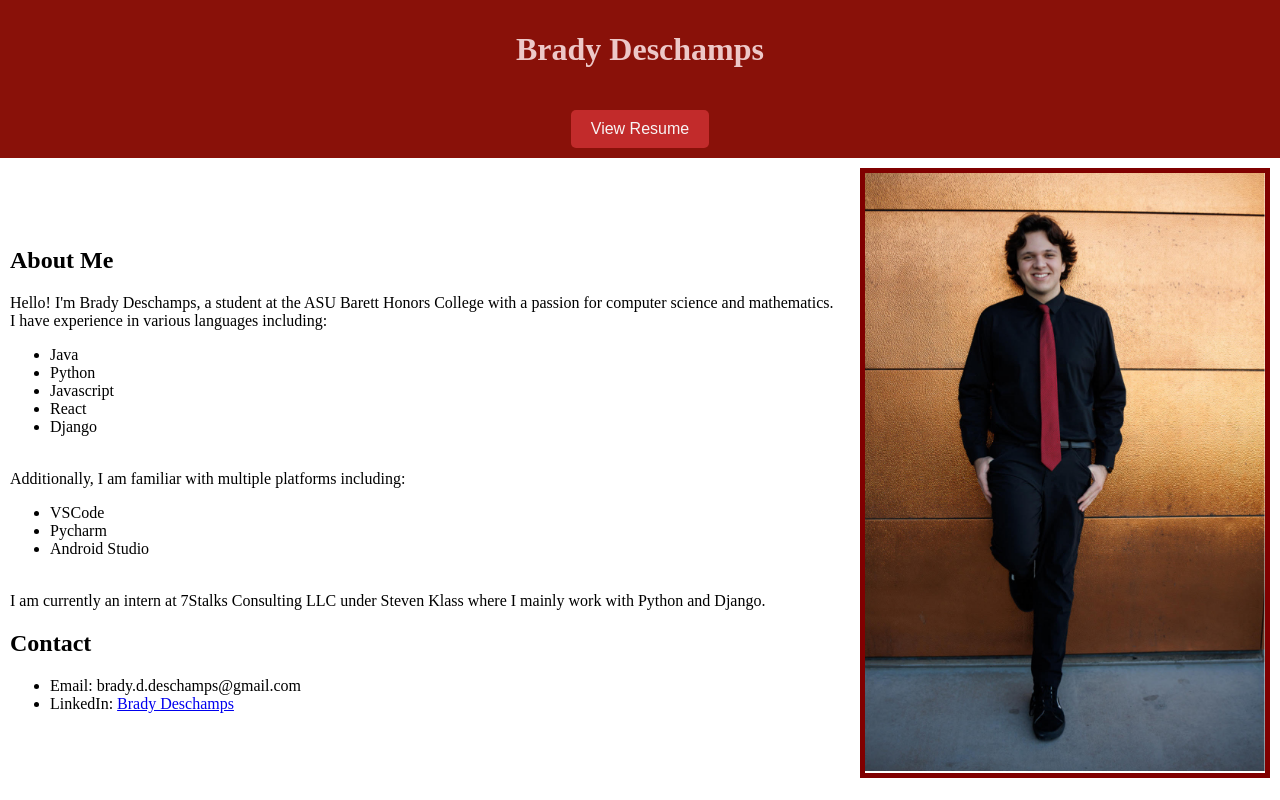
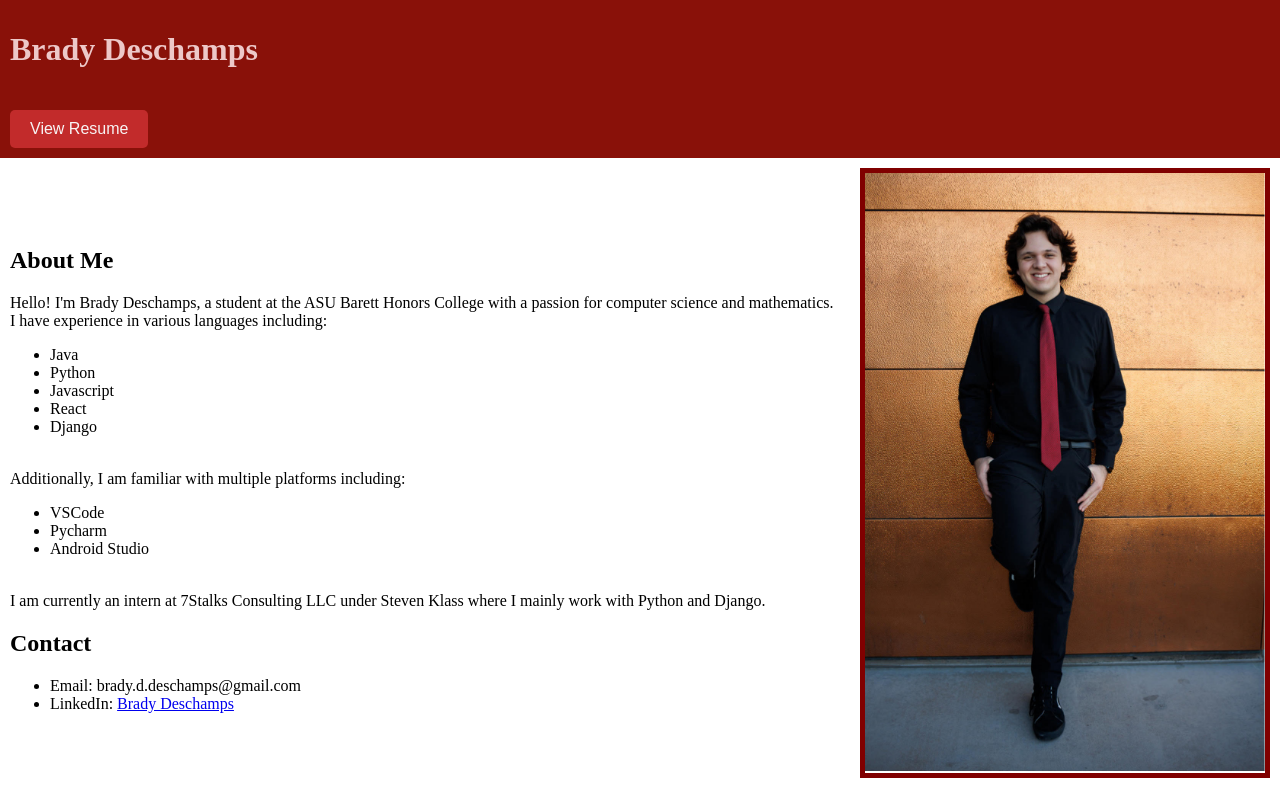
Before and after one commit to BradyD11/brady-website, a React (Create React App) app: page / in a window 1280 px wide. Built offline with nearby package versions, Linux system fonts and the light colour scheme.

Commit message:
good for now

```diff
--- a/src/Header.css
+++ b/src/Header.css
@@ -3,6 +3,9 @@
     padding: 10px;
     color: rgb(237, 200, 200);
     text-align: center;
+    flex-direction: column;
+    align-items: flex-start;
+    display:flex;
   }
 
 .header-button {
```
